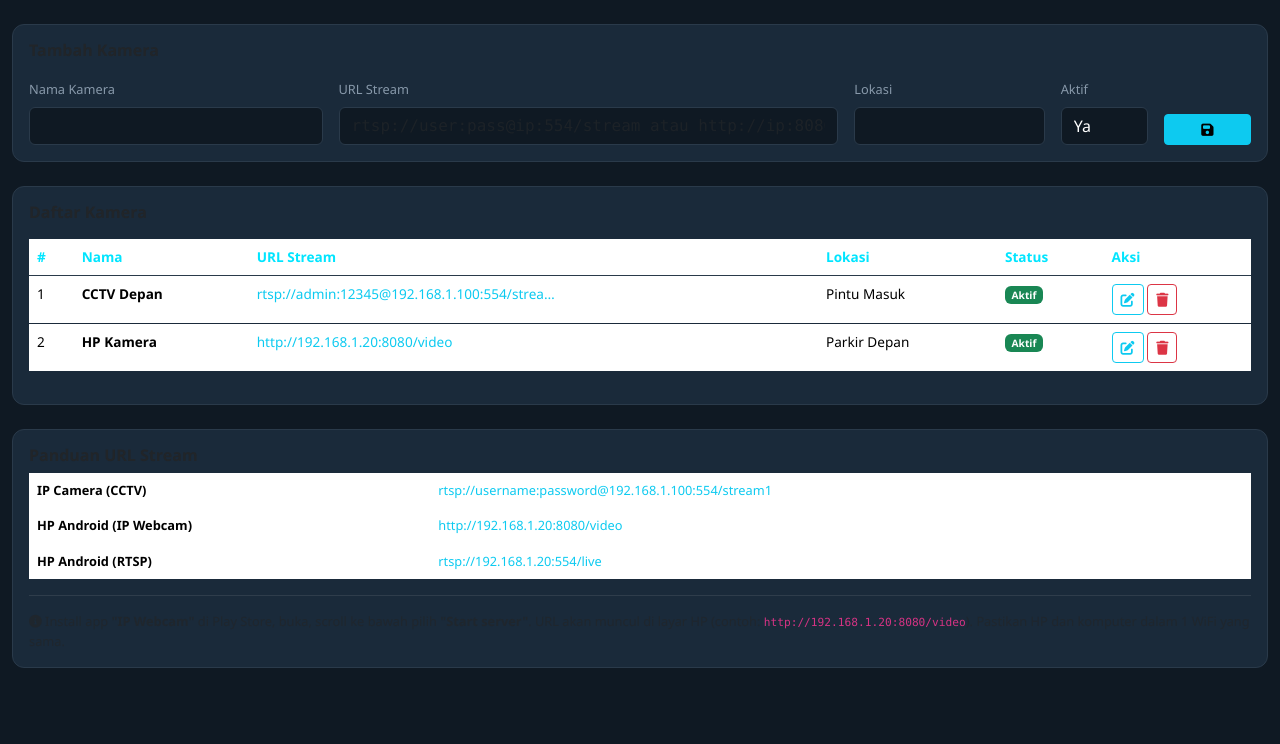
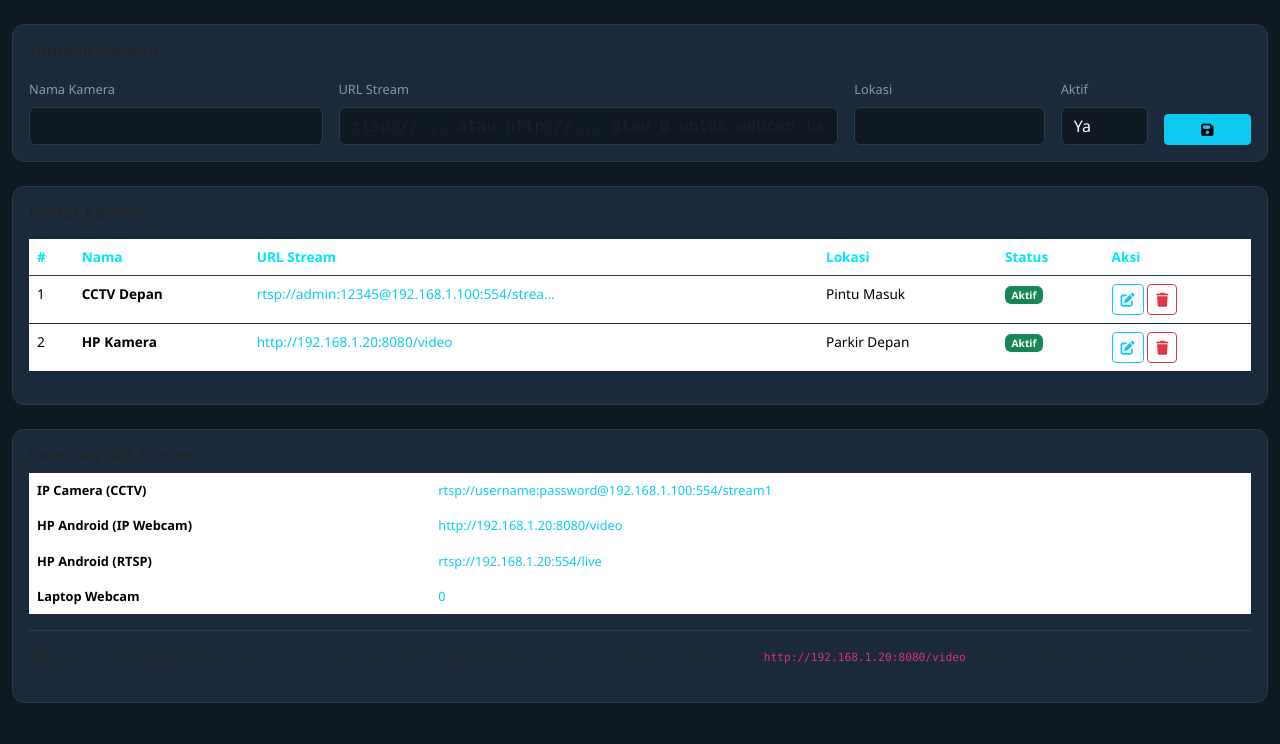
Before and after one commit to ujangkrisno/plat-reader, a PHP site: page /cameras.php in a window 1280 px wide. Shown: the part 56-800 px from the top of the page. Run offline with PHP 8.4, Linux system fonts and the light colour scheme; data comes from the database, SQL or seed files in the repository.

Commit message:
add laptop webcam support (URL=0)

```diff
--- a/cameras.php
+++ b/cameras.php
@@ -68,7 +68,7 @@ if (isset($_GET['edit'])) {
                 </div>
                 <div class="col-md-5">
                     <label class="form-label">URL Stream</label>
-                    <input type="text" name="url" class="form-control font-monospace" value="<?= $edit['url'] ?? '' ?>" placeholder="rtsp://user:pass@ip:554/stream atau http://ip:8080/video" required>
+                    <input type="text" name="url" class="form-control font-monospace" value="<?= $edit['url'] ?? '' ?>" placeholder="rtsp://... atau http://... atau 0 untuk webcam laptop" required>
                 </div>
                 <div class="col-md-2">
                     <label class="form-label">Lokasi</label>
@@ -116,6 +116,7 @@ if (isset($_GET['edit'])) {
             <tr><td><strong>IP Camera (CCTV)</strong></td><td class="text-info">rtsp://username:password@192.168.1.100:554/stream1</td></tr>
             <tr><td><strong>HP Android (IP Webcam)</strong></td><td class="text-info">http://192.168.1.20:8080/video</td></tr>
             <tr><td><strong>HP Android (RTSP)</strong></td><td class="text-info">rtsp://192.168.1.20:554/live</td></tr>
+            <tr><td><strong>Laptop Webcam</strong></td><td class="text-info">0</td></tr>
         </table>
         <hr class="border-secondary">
         <p class="text-muted mb-0" style="font-size:0.8rem;">
```
Also changed, not shown: 1 other file.
